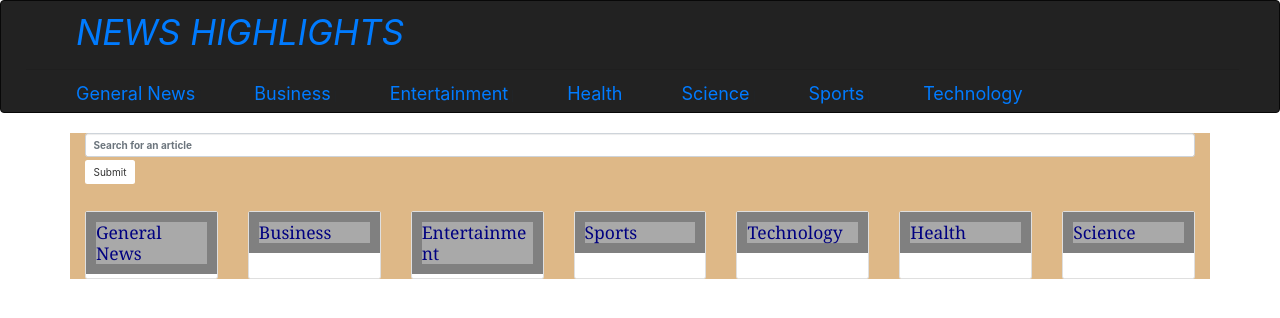
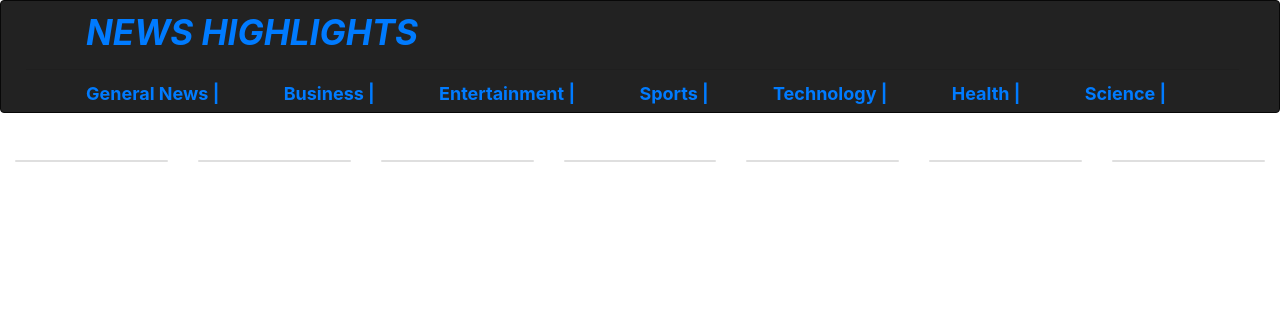
Before and after one commit to MichelAtieno/News-Highlight, a Flask app: template app/templates/index.html in a window 1280 px wide. Shown: the top 318 px of the page. Run offline with Flask 2, Linux system fonts and the light colour scheme; the template is opened without the code that fills it, so the values that code supplies are empty; some libraries are stand-ins or nearby versions.

Commit message:
Edited index.html CSS

```diff
--- a/app/templates/articles.html
+++ b/app/templates/articles.html
@@ -3,7 +3,7 @@
 {% block content %}
 <!DOCTYPE html>
     <head>
-            <link rel="stylesheet" href="https://stackpath.bootstrapcdn.com/bootstrap/4.1.3/css/bootstrap.min.css" integrity="sha384-MCw98/SFnGE8fJT3GXwEOngsV7Zt27NXFoaoApmYm81iuXoPkFOJwJ8ERdknLPMO" crossorigin="anonymous">
+         <link rel="stylesheet" href="https://stackpath.bootstrapcdn.com/bootstrap/4.1.3/css/bootstrap.min.css" integrity="sha384-MCw98/SFnGE8fJT3GXwEOngsV7Zt27NXFoaoApmYm81iuXoPkFOJwJ8ERdknLPMO" crossorigin="anonymous">
          <style>
              body {
                 background-color: tan;
--- a/app/templates/index.html
+++ b/app/templates/index.html
@@ -7,14 +7,14 @@
     <head>
          <link rel="stylesheet" href="https://stackpath.bootstrapcdn.com/bootstrap/4.1.3/css/bootstrap.min.css" integrity="sha384-MCw98/SFnGE8fJT3GXwEOngsV7Zt27NXFoaoApmYm81iuXoPkFOJwJ8ERdknLPMO" crossorigin="anonymous">
          <style>
-            .container {
+            .container-fluid {
                 font-weight: bolder;
                 font-size: 18px;
-                background-color: burlywood;
             }
             .row {
                 box-sizing: border-box;
-                border: 10px solid antiquewhite;
+                border: 10px solid burlywood;
+                background-color: bisque
             }
             h3 {
                 box-sizing: border-box;
@@ -38,53 +38,61 @@
                 box-sizing: border-box;
                 border:  5px solid antiquewhite;
             }
+            .source_category {
+                font-size: 18px;
+                font-family: Segoe UI;
+            }
+            .link {
+                margin-left: -10px;
+            }
         </style>
     </head>
     <body>
-        <div class='container'>
-            <form>
+        <div class='container-fluid'>
+            <!--<form>
                 <input type="text" name="search_name" placeholder="Search for an article" class="form-control">
                 <input type="submit"  value="Submit" class="btn btn-default">
-            </form>
+            </form> -->
             <br>
             <div class="card-deck">
            <!-- news section -->
            <div class="card">
               <a name='generalnews'></a>
-              <h3 class="card-title">General News</h3>
+             <!-- <h3 class="card-title">General News</h3> -->
               <p class="card-subtitle">{{ macro.news_categories(general) }} </p>
            </div>
            <div class="card">
                 <a name='businessnews'></a>
-                <h3 class="card-title">Business</h3>
+                <!-- <h3 class="card-title">Business</h3> -->
                 <p class="card-subtitle">{{ macro.news_categories(business) }}</p>
              </div>
              <div class="card">
                     <a name='entertainmentnews'></a>
-                    <h3 class="card-title">Entertainment</h3>
+                  <!--  <h3 class="card-title">Entertainment</h3> -->
                     <p class="card-subtitle"> {{ macro.news_categories(entertainment) }}</p>
                  </div>
                  <div class="card">
                         <a name='sportsnews'></a>
-                        <h3 class="card-title">Sports</h3>
+                       <!-- <h3 class="card-title">Sports</h3> -->
                         <p class="card-subtitle"> {{ macro.news_categories(sports) }} </p>
                     </div>
                     <div class="card">
                             <a name='technologynews'></a>
-                            <h3 class="card-title">Technology</h3>
+                           <!-- <h3 class="card-title">Technology</h3> -->
                             <p class="card-subtitle"> {{ macro.news_categories(technology) }} </p>
                         </div>
                         <div class="card">
                                 <a name='healthnews'></a>
-                                <h3 class="card-title">Health</h3>
+                              <!--  <h3 class="card-title">Health</h3> -->
                                 <p class="card-subtitle">{{ macro.news_categories(health) }}  </p>
                             </div>
                             <div class="card">
                                     <a name='sciencenews'></a>
-                                    <h3 class="card-title">Science</h3>
+                                    <!-- <h3 class="card-title">Science</h3> -->
                                     <p class="card-subtitle">{{ macro.news_categories(science) }}  </p>
                                 </div>
                             </div>
+                </div>
 
 
            <!--<div class='row section'>
@@ -131,7 +139,7 @@
 
             </div>
 
-
+        -->
 
     </body>
 </html>
--- a/app/templates/macros.html
+++ b/app/templates/macros.html
@@ -4,11 +4,9 @@
 <div class='row'>
     <div class= 'col-md-12 source_category'>
         <h3>{{category.name}}</h3>
-        <br>
 
         <p>{{category.description}}</p>
-        <br>
-        <a href="/articles/{{category.id}}&40">Show Articles</a>
+        <a href="/articles/{{category.id}}&40" class="link">Show Articles</a>
     </div>
 </div>
 {% endfor %}
--- a/app/templates/navbar.html
+++ b/app/templates/navbar.html
@@ -2,7 +2,7 @@
     <style>
         a {
            font-size: 18px;
-           margin-left: 50px;
+           margin-left: 60px;
         }
         a:hover{
             color: white;
@@ -20,13 +20,13 @@
                     <a href="#" class="title"> NEWS HIGHLIGHTS </a>
                     <br>
                     <hr>
-                    <a href="#generalnews">General News</a> |
-                    <a href="#businessnews">Business</a> |
-                    <a href="#entertainmentnews">Entertainment</a> |
-                    <a href="#healthnews">Health</a> |
-                    <a href="#sciencenews">Science</a> |
-                    <a href="#sportsnews">Sports</a> |
-                    <a href="#technologynews">Technology</a> |
+                    <a href="#generalnews">General News |</a>
+                    <a href="#businessnews">Business |</a>
+                    <a href="#entertainmentnews">Entertainment |</a>
+                    <a href="#sportsnews">Sports |</a>
+                    <a href="#technologynews">Technology |</a>
+                    <a href="#healthnews">Health |</a>
+                    <a href="#sciencenews">Science |</a>
             </div>
 
         </div>
```
